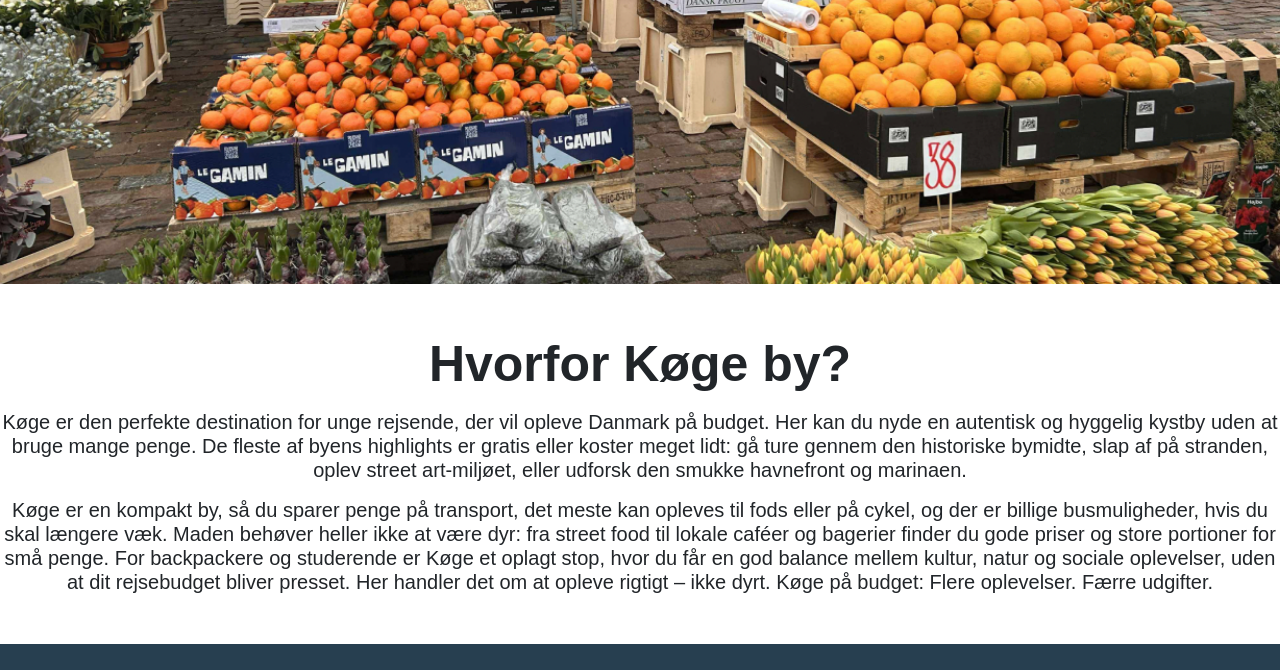
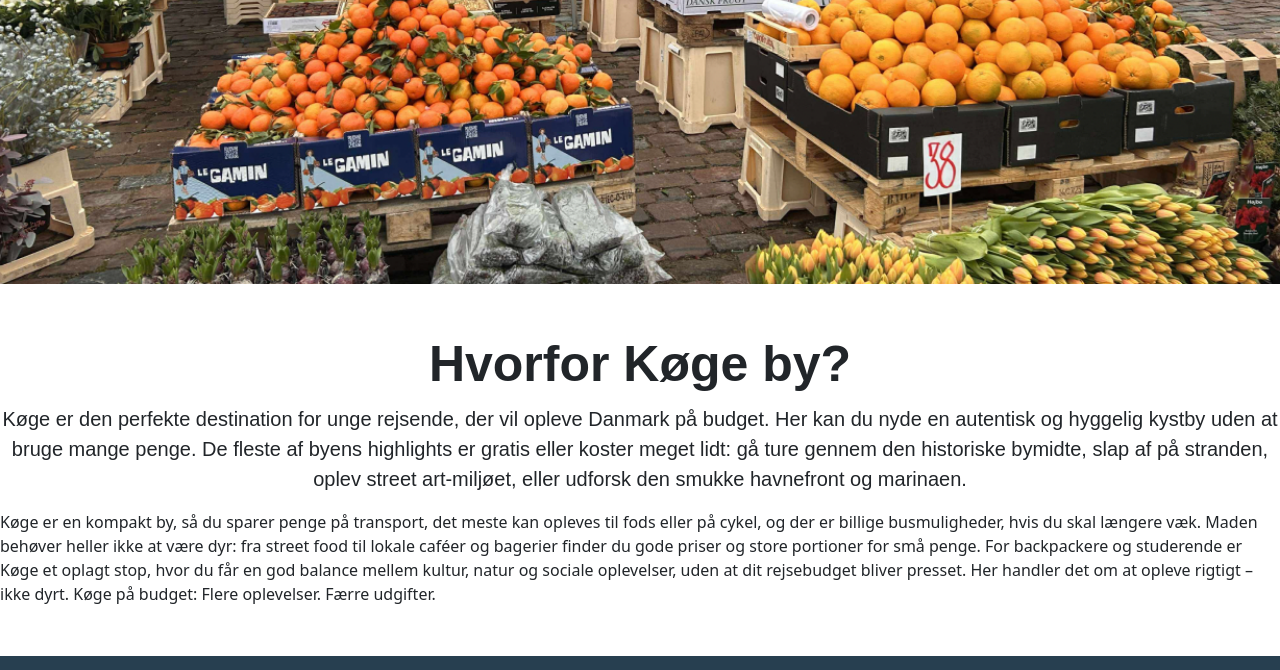
Before and after one commit to NatasjaBorchJensen/tema6, a website: page index.html in a window 1280 px wide. Shown: the part 2326-2996 px from the top of the page. Drawn offline with nearby package versions, Linux system fonts and the light colour scheme; files that its build step writes are made by us from their sources.

Commit message:
aja first commit

```diff
--- a/index.html
+++ b/index.html
@@ -91,14 +91,13 @@
 
 <h2 class="køge">Hvorfor Køge by?</h2>
 
-<p>
 
-<h3 class="under">Køge er den perfekte destination for unge rejsende, der vil opleve Danmark på budget. Her kan du nyde en autentisk og hyggelig kystby uden at bruge mange penge. De fleste af byens highlights er gratis eller koster meget lidt: gå ture gennem den historiske bymidte, slap af på stranden, oplev street art-miljøet, eller udforsk den smukke havnefront og marinaen.
+<p class="under">Køge er den perfekte destination for unge rejsende, der vil opleve Danmark på budget. Her kan du nyde en autentisk og hyggelig kystby uden at bruge mange penge. De fleste af byens highlights er gratis eller koster meget lidt: gå ture gennem den historiske bymidte, slap af på stranden, oplev street art-miljøet, eller udforsk den smukke havnefront og marinaen.
     </p>
     <p>
     Køge er en kompakt by, så du sparer penge på transport, det meste kan opleves til fods eller på cykel, og der er billige busmuligheder, hvis du skal længere væk. Maden behøver heller ikke at være dyr: fra street food til lokale caféer og bagerier finder du gode priser og store portioner for små penge.
     For backpackere og studerende er Køge et oplagt stop, hvor du får en god balance mellem kultur, natur og sociale oplevelser, uden at dit rejsebudget bliver presset. Her handler det om at opleve rigtigt – ikke dyrt.
-    Køge på budget: Flere oplevelser. Færre udgifter.</h3>
+    Køge på budget: Flere oplevelser. Færre udgifter.
 
 </p>
 
```
